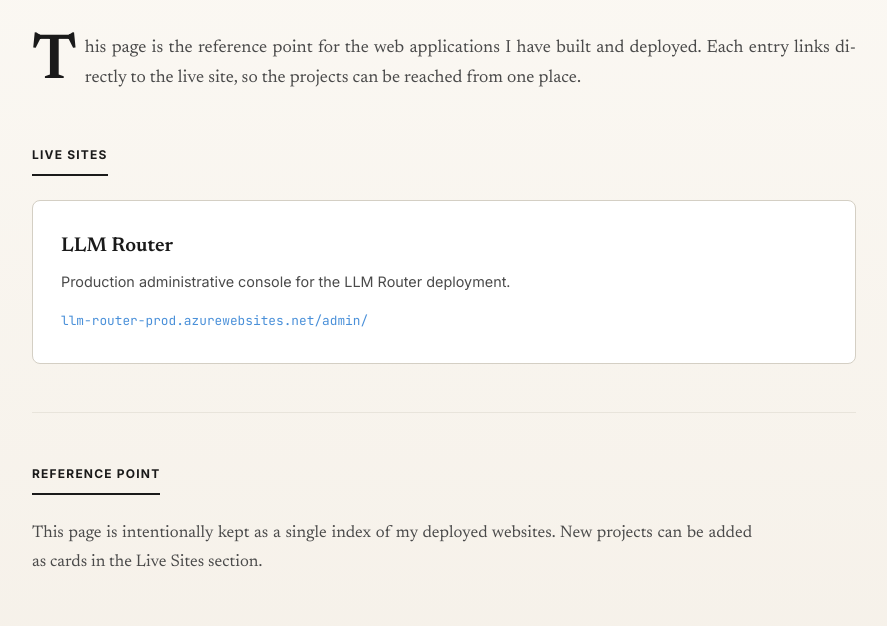
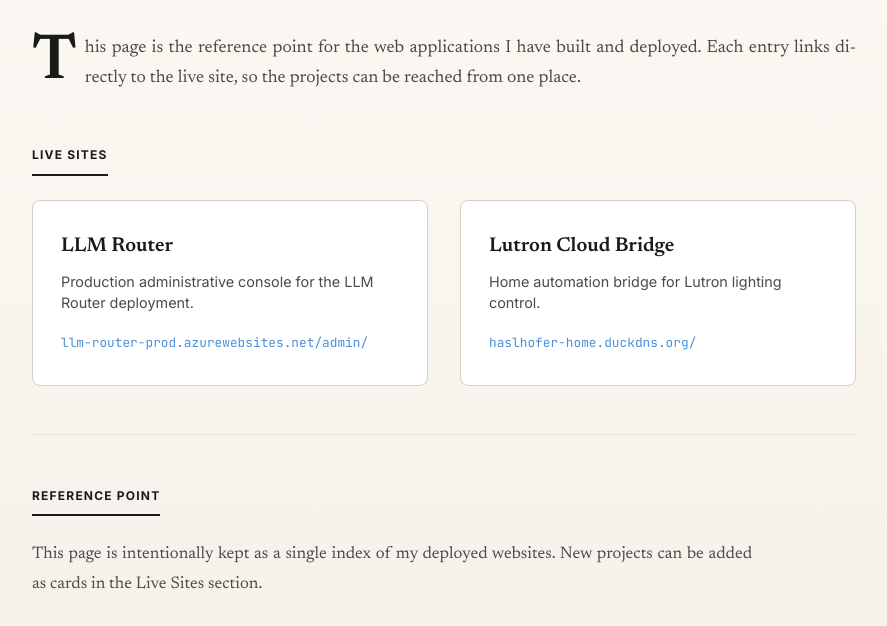
Before and after one commit to haslhofer/blog2026, a Python web app: template templates/websites.html in a window 1280 px wide. Shown: the part 348-974 px from the top of the page, without its empty margins (196-1083 px from the left). Run offline with Jinja, Linux system fonts and the light colour scheme; the template is opened without the code that fills it, so the values that code supplies are empty.

Commit message:
Add Lutron Cloud Bridge link to Websites I Built page
Co-authored-by: Copilot App <223556219+Copilot@users.noreply.github.com>

```diff
--- a/templates/websites.html
+++ b/templates/websites.html
@@ -87,6 +87,12 @@
                     <p class="link-card-desc">Production administrative console for the LLM Router deployment.</p>
                     <span class="link-card-url">llm-router-prod.azurewebsites.net/admin/</span>
                 </a>
+
+                <a href="https://haslhofer-home.duckdns.org/" class="link-card">
+                    <h3 class="link-card-title">Lutron Cloud Bridge</h3>
+                    <p class="link-card-desc">Home automation bridge for Lutron lighting control.</p>
+                    <span class="link-card-url">haslhofer-home.duckdns.org/</span>
+                </a>
             </div>
         </section>
 
```
